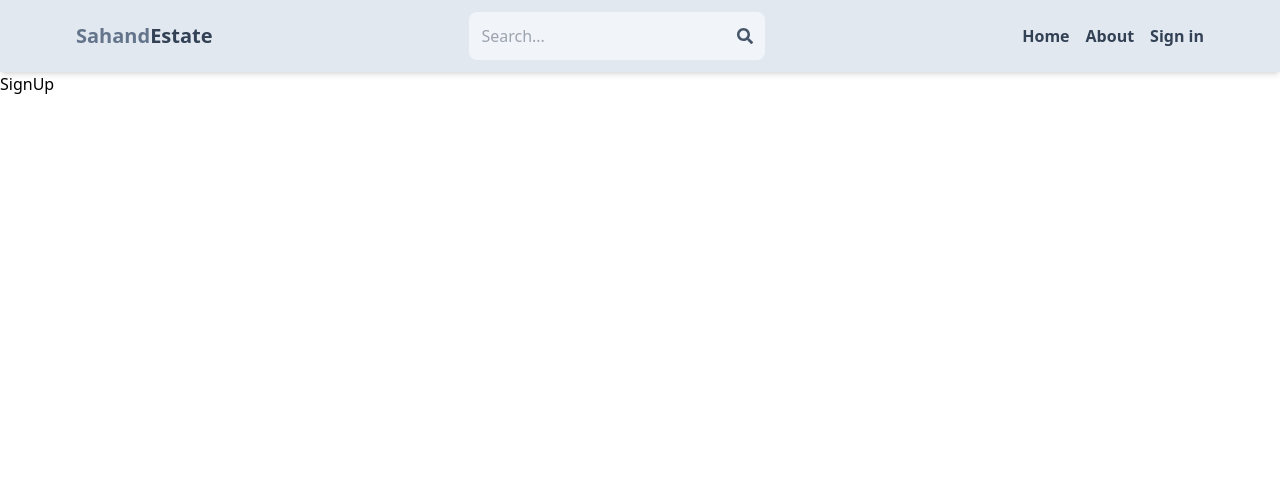
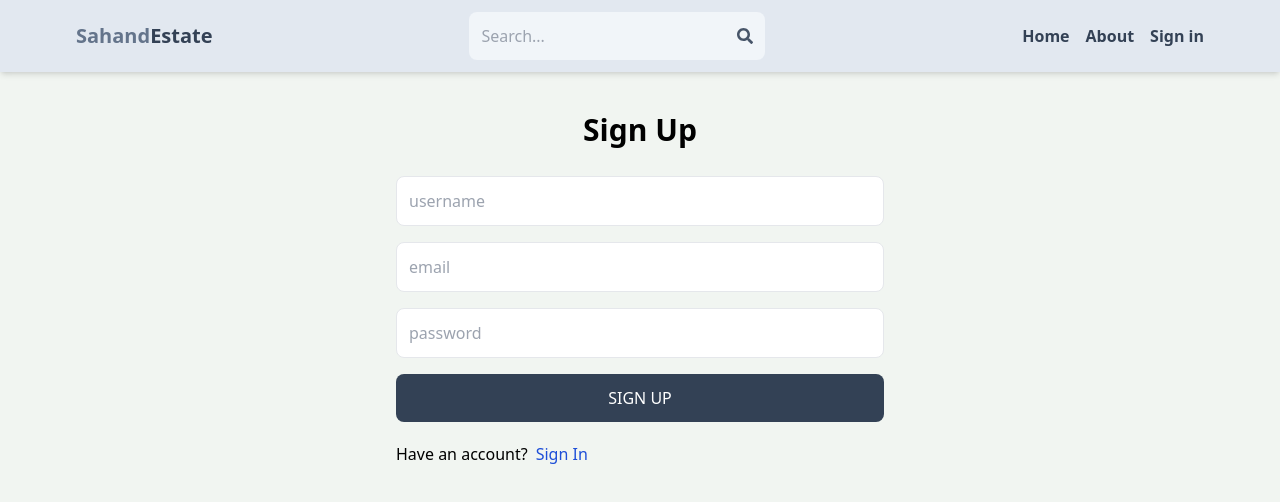
Before and after one commit to OussamaBentaouil70/mern-estate, a React (Vite) app in the folder client/: page /sign-up in a window 1280 px wide. Shown: the top 502 px of the page. Built offline with nearby package versions, Linux system fonts and the light colour scheme.

Commit message:
complete sign-up page ui

```diff
--- a/client/src/index.css
+++ b/client/src/index.css
@@ -1,3 +1,7 @@
 @tailwind base;
 @tailwind components;
 @tailwind utilities;
+
+body{
+    background-color: rgb(241, 245, 241);
+}
--- a/client/src/pages/SignUp.jsx
+++ b/client/src/pages/SignUp.jsx
@@ -1,5 +1,38 @@
 import React from "react";
-
+import { Link } from "react-router-dom";
 export default function SignUp() {
-  return <div>SignUp</div>;
+  return (
+    <div className="p-3 max-w-lg mx-auto">
+      <h1 className="text-3xl text-center font-semibold my-7">Sign Up</h1>
+      <form className="flex flex-col gap-4 ">
+        <input
+          type="text"
+          placeholder="username"
+          className="border p-3 rounded-lg"
+          id="username"
+        />
+        <input
+          type="email"
+          placeholder="email"
+          className="border p-3 rounded-lg"
+          id="email"
+        />
+        <input
+          type="password"
+          placeholder="password"
+          className="border p-3 rounded-lg"
+          id="password"
+        />
+        <button className="bg-slate-700 text-white p-3 rounded-lg uppercase hover:opacity-95 disabled:opacity-80">
+          Sign Up
+        </button>
+      </form>
+      <div className="flex gap-2 mt-5 ">
+        <p>Have an account?</p>
+        <Link to={"/sign-in"}>
+          <span className="text-blue-700 ">Sign In</span>
+        </Link>
+      </div>
+    </div>
+  );
 }
```
